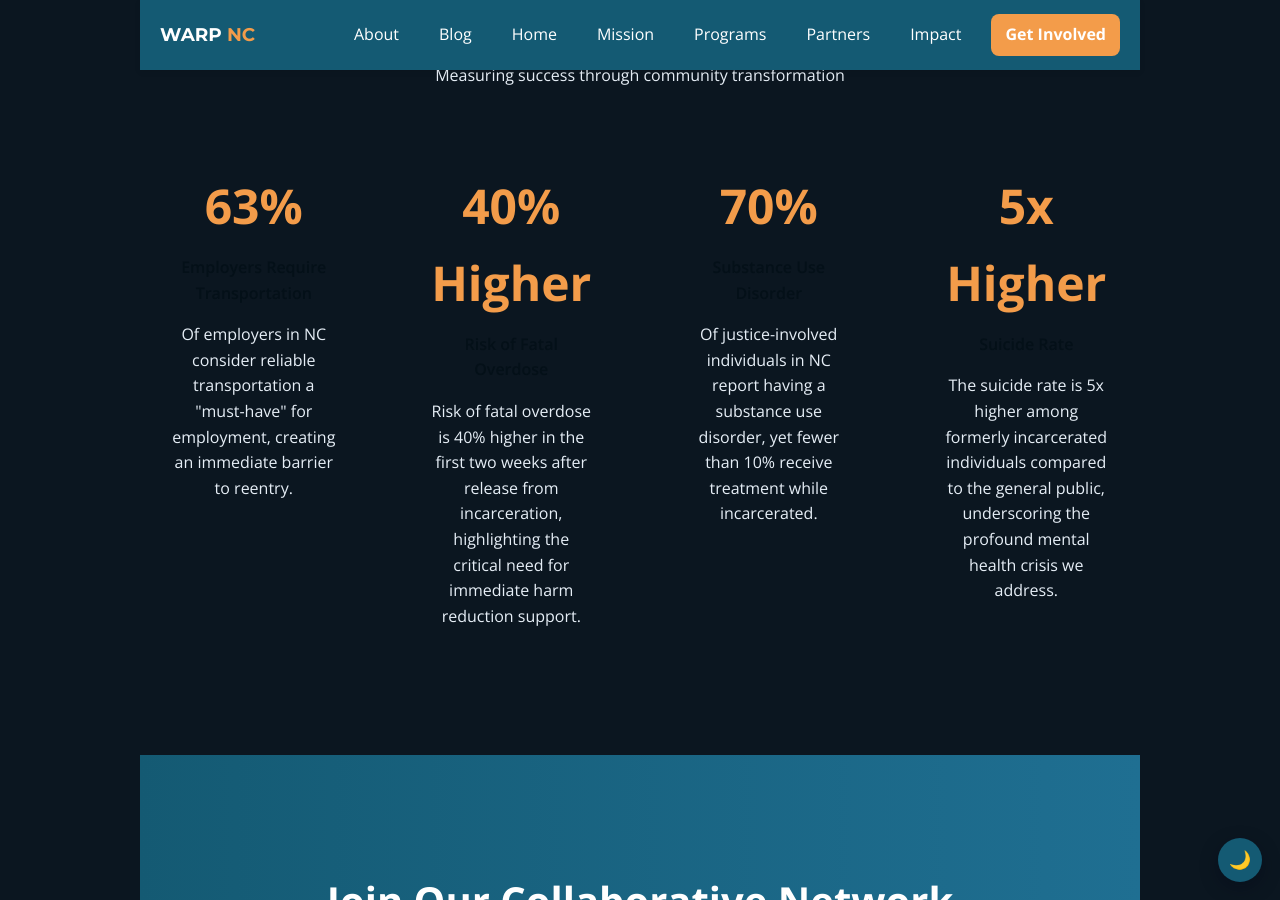
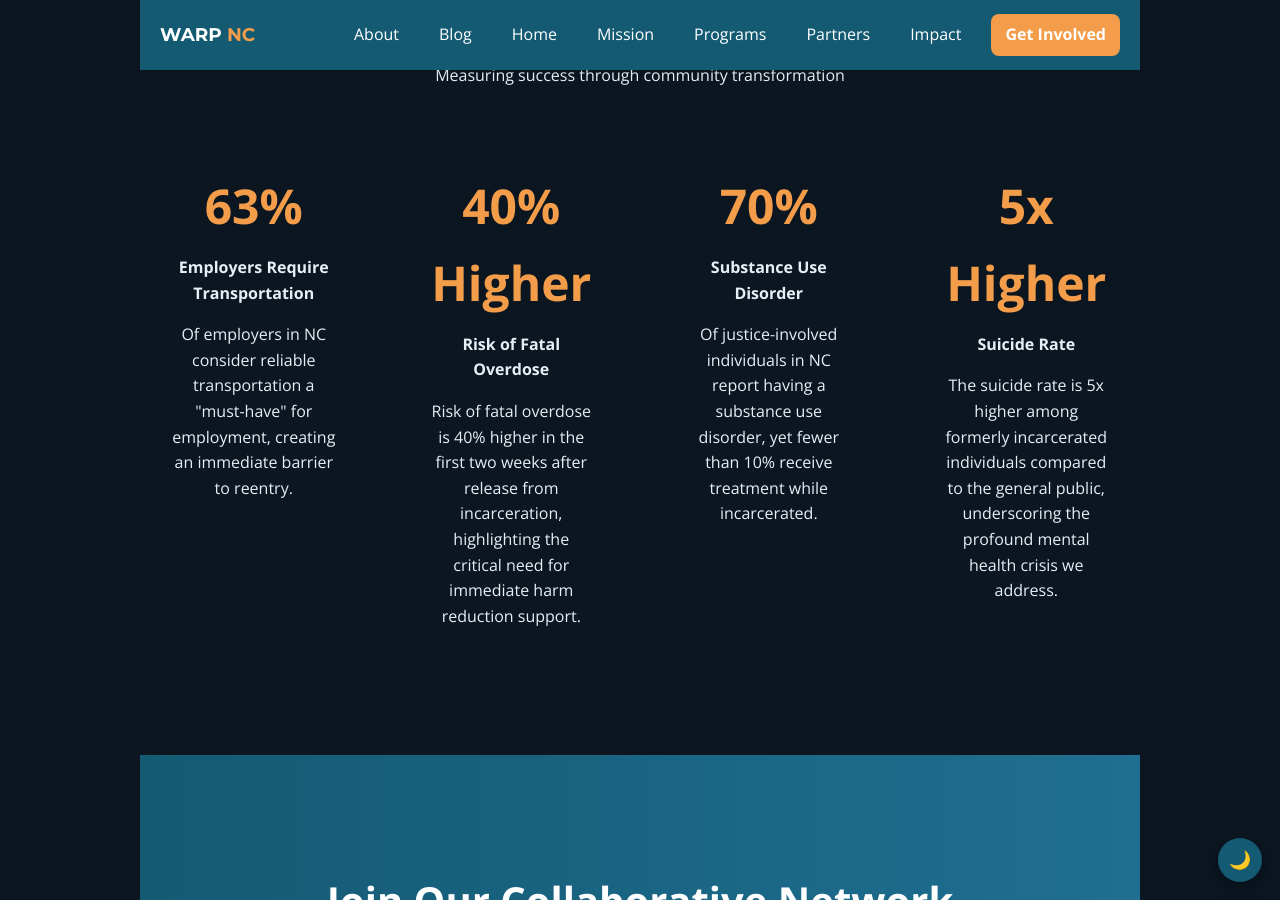
Before and after one commit to carlohutto/warp.github.io, a Jekyll site: the page index.html, which Jekyll copies as it is, in a window 1280 px wide and 900 px high, scrolled down 5186 px. Built offline with Jekyll 4.4.1, drawn with Linux system fonts in a browser that asks for light colours.

Commit message:
Fix: improve contrast for impact stat labels in dark mode

```diff
--- a/assets/css/site.css
+++ b/assets/css/site.css
@@ -301,6 +301,13 @@ html.dark .partner-icon { filter: brightness(0.95); color: var(--accent); }
   color: var(--dark);
 }
 
+/* Improve contrast for stat labels in dark mode */
+html.dark .stat-text {
+  /* use the global readable text color in dark mode */
+  color: var(--text) !important;
+  font-weight: 700; /* slightly bolder for clarity */
+}
+
 /* CTA Section */
 .cta {
   padding: 80px 0;
```
